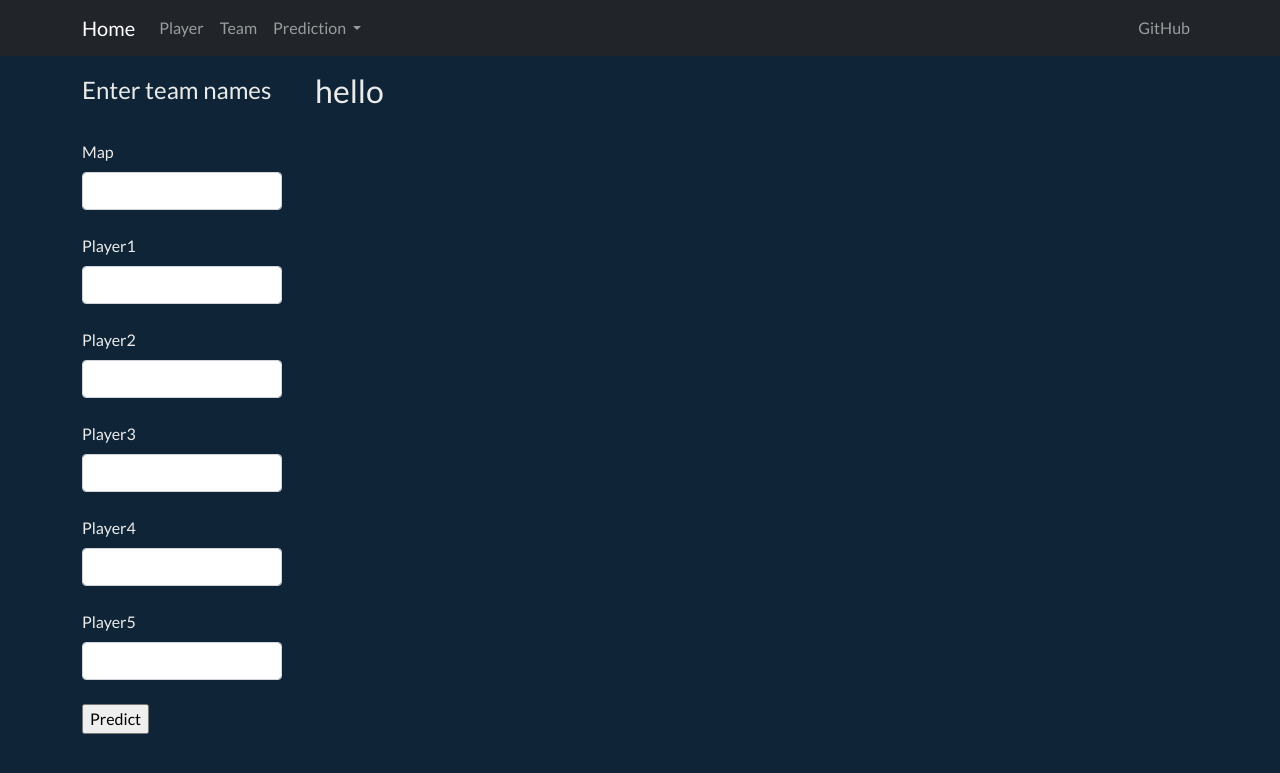
After one commit to btaul/CS-GO_to_Billionaries, a Flask app: page /playerperdiction in a window 1280 px wide. The commit adds this page. Shown: the top 773 px of the page. Run offline with Flask 2, Linux system fonts and the light colour scheme; some libraries are stand-ins or nearby versions.

Commit message:
basic prediction

```diff
--- a/web/forms.py
+++ b/web/forms.py
@@ -1,8 +1,18 @@
 from flask_wtf import FlaskForm
-from wtforms import StringField, SubmitField, IntegerField
+from wtforms import StringField, SubmitField, IntegerField, SelectField
 from wtforms.validators import DataRequired
 
 class TeamForm(FlaskForm):
     team1name = StringField('Team1', validators=[DataRequired()])
     team2name = StringField('Team2', validators=[DataRequired()])
-    submit = SubmitField(label='Compare', validators=[DataRequired()])
+    selectmap =  SelectField(u'Map')
+    submit = SubmitField(label='Predict', validators=[DataRequired()])
+
+class PlayerPredForm(FlaskForm):
+    player1 = StringField('Player1', validators=[DataRequired()])
+    player2 = StringField('Player2', validators=[DataRequired()])
+    player3 = StringField('Player3', validators=[DataRequired()])
+    player4 = StringField('Player4', validators=[DataRequired()])
+    player5 = StringField('Player5', validators=[DataRequired()])
+    map = StringField('Map', validators=[DataRequired()])
+    submit = SubmitField(label='Predict', validators=[DataRequired()])
--- a/web/routes.py
+++ b/web/routes.py
@@ -1,6 +1,7 @@
+from tkinter import W
 from web import app
 from flask import render_template,flash
-from web.forms import TeamForm
+from web.forms import TeamForm, PlayerPredForm
 from web import cursor
 
 
@@ -45,3 +46,81 @@ def team():
 
 
     return render_template("team.html",form=form)
+
+
+@app.route('/teamperdiction', methods=['GET', 'POST'])
+def teampred():
+    form = TeamForm()
+    winner = 'no result'
+    cursor.execute("SELECT map_name FROM maps")
+    data_id = cursor.fetchall()
+    form.selectmap.choices = [(i[0]) for i in data_id]
+    mapid = 0
+    if form.validate_on_submit():
+        if form.team1name.data != form.team2name.data:
+            pass
+        else:
+            flash('team names can\'t be same', 'warning')
+
+
+        try:
+            cursor.execute("SELECT team_id FROM teams WHERE team_name='%s'"%(form.team1name.data))
+            team1 = cursor.fetchone()
+            team1id= team1[0]
+
+
+        except:
+            flash('invalid team1 name!', 'warning')
+
+        try:
+            cursor.execute("SELECT team_id FROM teams WHERE team_name='%s'"%(form.team2name.data))
+            team2 = cursor.fetchone()
+            team2id= team2[0]
+
+            try:
+                cursor.execute("SELECT map_id FROM maps WHERE map_name='%s'"%(form.selectmap.data))
+                map = cursor.fetchone()
+                mapid= map[0]
+
+                cursor.execute("SELECT COUNT(*) FROM roster_stats where roster_id in (  SELECT roster_id FROM rosters WHERE team_id='%s') AND map_id = '%s'"%(team1id,mapid))
+                num1 = cursor.fetchone()
+                cursor.execute("SELECT COUNT(*) FROM roster_stats where roster_id in (  SELECT roster_id FROM rosters WHERE team_id='%s') AND map_id = '%s' AND won_this_map=1"%(team1id,mapid))
+                win1 = cursor.fetchone()
+                rate1 = win1[0]/num1[0]
+
+                cursor.execute("SELECT COUNT(*) FROM roster_stats where roster_id in (  SELECT roster_id FROM rosters WHERE team_id='%s') AND map_id = '%s'"%(team2id,mapid))
+                num2 = cursor.fetchone()
+                cursor.execute("SELECT COUNT(*) FROM roster_stats where roster_id in (  SELECT roster_id FROM rosters WHERE team_id='%s') AND map_id = '%s' AND won_this_map=1"%(team2id,mapid))
+                win2 = cursor.fetchone()
+                rate2 = win2[0]/num2[0]
+
+                if rate1 > rate2:
+                    winner = form.team1name.data
+                else:
+                    winner = form.team2name.data
+            except:
+                flash('please check input', 'warning')
+
+
+
+        except:
+            flash('invalid team2 name!', 'error')
+
+
+
+
+
+
+    return render_template("predteam.html",form=form,winner=winner)
+
+
+@app.route('/playerperdiction', methods=['GET', 'POST'])
+def playerpred():
+    form = PlayerPredForm()
+    if form.validate_on_submit():
+
+        pass
+
+
+
+    return render_template("predplayer.html",form=form)
--- a/web/static/css/style.css
+++ b/web/static/css/style.css
@@ -92,6 +92,7 @@ div.right
   display: inline-block;
   width: 80%;
   height: 100%;
+  padding-left: 30px;
 
 }
 
--- a/web/templates/base.html
+++ b/web/templates/base.html
@@ -23,15 +23,12 @@
               <li class="nav-item">
                 <a class="nav-link" href="{{url_for('team')}}">Team</a>
               </li>
-              <li class="nav-item">
-                <a class="nav-link" href="#">Prediction</a>
-              </li>
               <li class="nav-item dropdown">
-                <a class="nav-link dropdown-toggle" data-bs-toggle="dropdown" href="#" id="download">dropdown link <span class="caret"></span></a>
+                <a class="nav-link dropdown-toggle" data-bs-toggle="dropdown" href="#" id="download">Prediction <span class="caret"></span></a>
                 <div class="dropdown-menu" aria-labelledby="download">
-                  <a class="dropdown-item" rel="noopener" target="_blank" href="#">some action</a>
+                  <a class="dropdown-item" rel="noopener" target="_blank" href="{{url_for('teampred')}}">Team</a>
                   <div class="dropdown-divider"></div>
-                  <a class="dropdown-item" href="#">some action</a>
+                  <a class="dropdown-item" href="{{url_for('playerpred')}}">Player</a>
                 </div>
               </li>
             </ul>
--- /dev/null
+++ b/web/templates/predplayer.html
@@ -0,0 +1,114 @@
+{% extends 'base.html' %}
+
+
+{% block body %}
+<link rel="stylesheet" href="{{url_for('static', filename= 'css/style.css')}}" >
+<div  role="alert">
+  {% with messages = get_flashed_messages() %}
+{% if messages %}
+
+  {% for message in messages %}
+    <p style="color:red;">{{ message }}</p>
+  {% endfor %}
+
+{% endif %}
+{% endwith %}
+</div>
+
+<div class="sidebar">
+
+
+    <form action=" " method="POST">
+        {{ form.hidden_tag() }}
+        <fieldset>
+            <legend>Enter team names</legend>
+            <div>
+                {{ form.map.label (class="form-label mt-4") }}
+                {% if form.map.errors %}
+                    {{ form.map }}
+                    {% for error in form.map.errors %}
+                        <span>{{ error }}</span>
+                    {% endfor %}
+                    {% else %}
+                    {{ form.map (class="form-control")}}
+                {% endif %}
+
+            </div>
+            <div>
+                {{ form.player1.label (class="form-label mt-4") }}
+                {% if form.player1.errors %}
+                    {{ form.player1 }}
+                    {% for error in form.player1.errors %}
+                        <span>{{ error }}</span>
+                    {% endfor %}
+                    {% else %}
+                    {{ form.player1 (class="form-control") }}
+                {% endif %}
+
+            </div>
+            <div>
+                {{ form.player2.label (class="form-label mt-4") }}
+                {% if form.player1.errors %}
+                    {{ form.player1 }}
+                    {% for error in form.player1.errors %}
+                        <span>{{ error }}</span>
+                    {% endfor %}
+                    {% else %}
+                    {{ form.player1 (class="form-control") }}
+                {% endif %}
+
+            </div>
+            <div>
+                {{ form.player3.label (class="form-label mt-4") }}
+                {% if form.player1.errors %}
+                    {{ form.player1 }}
+                    {% for error in form.player1.errors %}
+                        <span>{{ error }}</span>
+                    {% endfor %}
+                    {% else %}
+                    {{ form.player1 (class="form-control") }}
+                {% endif %}
+
+            </div>
+            <div>
+                {{ form.player4.label (class="form-label mt-4") }}
+                {% if form.player1.errors %}
+                    {{ form.player1 }}
+                    {% for error in form.player1.errors %}
+                        <span>{{ error }}</span>
+                    {% endfor %}
+                    {% else %}
+                    {{ form.player1 (class="form-control") }}
+                {% endif %}
+
+            </div>
+            <div>
+                {{ form.player5.label (class="form-label mt-4") }}
+                {% if form.player1.errors %}
+                    {{ form.player1 }}
+                    {% for error in form.player1.errors %}
+                        <span>{{ error }}</span>
+                    {% endfor %}
+                    {% else %}
+                    {{ form.player1 (class="form-control") }}
+                {% endif %}
+
+            </div>
+
+        </fieldset>
+        <br/>
+        <div>
+            {{ form.submit }}
+        </div>
+</div>
+
+
+
+
+<div class="right">
+<h2>hello</h2>
+
+</div>
+
+
+{% endblock %}
```
Also changed, not shown: web/templates/predteam.html (added, +80 -0 lines).
